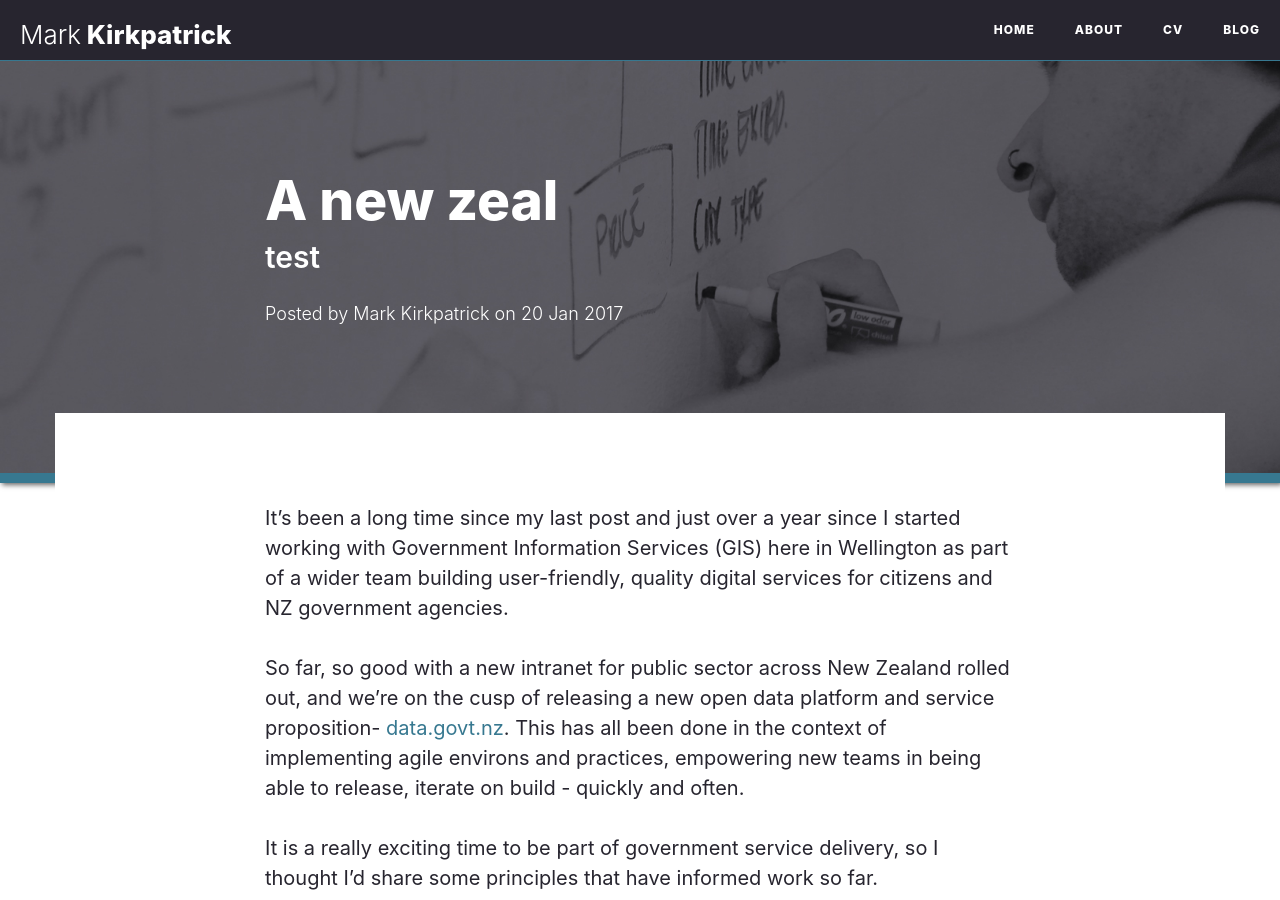
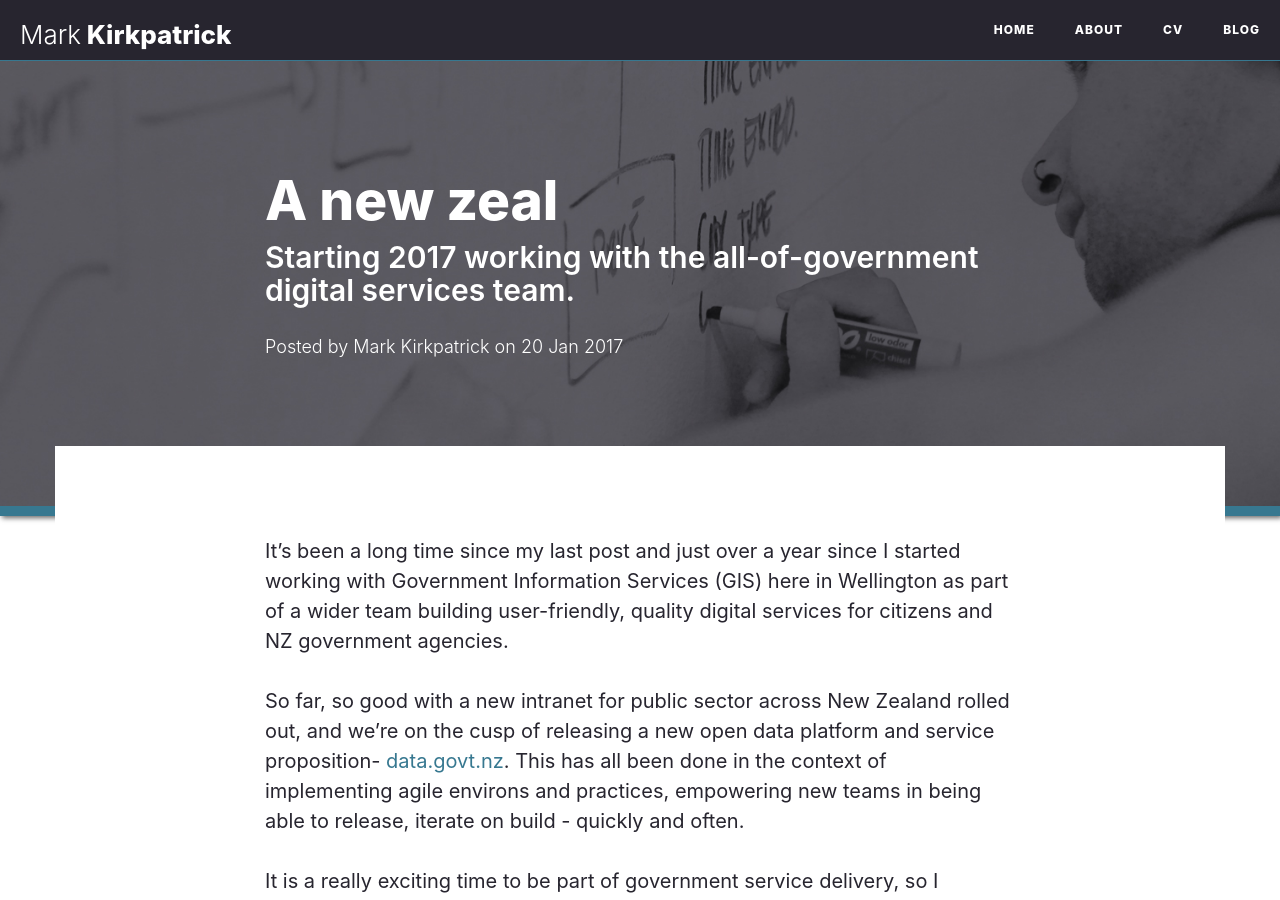
Before and after one commit to mkirkpat/mkirkpat.github.io, a Jekyll site: the page built from _posts/2017-01-20-new-year.md, in a window 1280 px wide and 900 px high. Built offline with Jekyll 4.4.1, drawn with Linux system fonts in a browser that asks for light colours; nearby versions of some CDN libraries.

Commit message:
Update 2017-01-20-new-year.md

```diff
--- a/_posts/2017-01-20-new-year.md
+++ b/_posts/2017-01-20-new-year.md
@@ -1,7 +1,7 @@
 ---
 layout: post
 title: A new zeal
-subheading: test
+subheading: Starting 2017 working with the all-of-government digital services team.
 image: post-bg-whiteboard.jpg
 date: 2017-01-20
 ---
```
